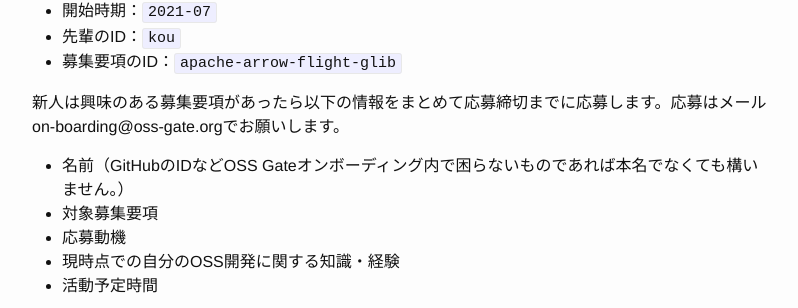
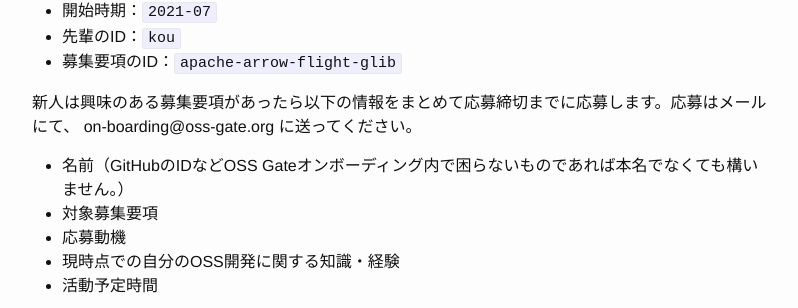
Before and after one commit to oss-gate/on-boarding, a Jekyll site: the page built from process/index.md, in a window 1280 px wide and 900 px high, scrolled down 1073 px. Shown: the part 166-474 px from the top of the window, without its empty margins (238-1036 px from the left). Built offline with Jekyll 4.4.1, drawn with Linux system fonts in a browser that asks for light colours; Markdown is read by kramdown in place of the engine named in the settings; comment, search, counter and statistics services are not loaded.

Commit message:
fixed Japanese

```diff
--- a/process/index.md
+++ b/process/index.md
@@ -47,7 +47,7 @@ OSS Gateオンボーディングはある程度短い期間に集中的に実施
   * 先輩のID：`kou`
   * 募集要項のID：`apache-arrow-flight-glib`
 
-新人は興味のある募集要項があったら以下の情報をまとめて応募締切までに応募します。応募はメール on-boarding@oss-gate.orgでお願いします。
+新人は興味のある募集要項があったら以下の情報をまとめて応募締切までに応募します。応募はメールにて、 on-boarding@oss-gate.org に送ってください。
 
   * 名前（GitHubのIDなどOSS Gateオンボーディング内で困らないものであれば本名でなくても構いません。）
   * 対象募集要項
```
